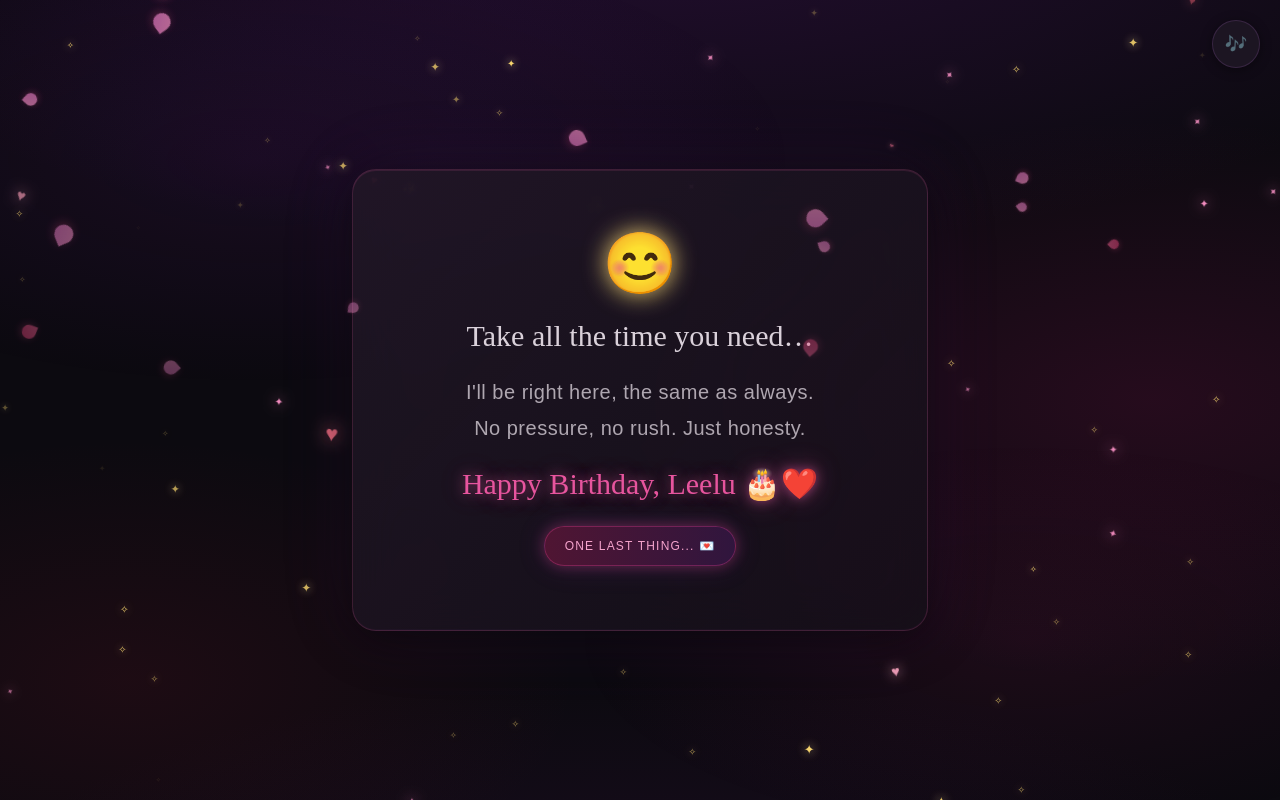
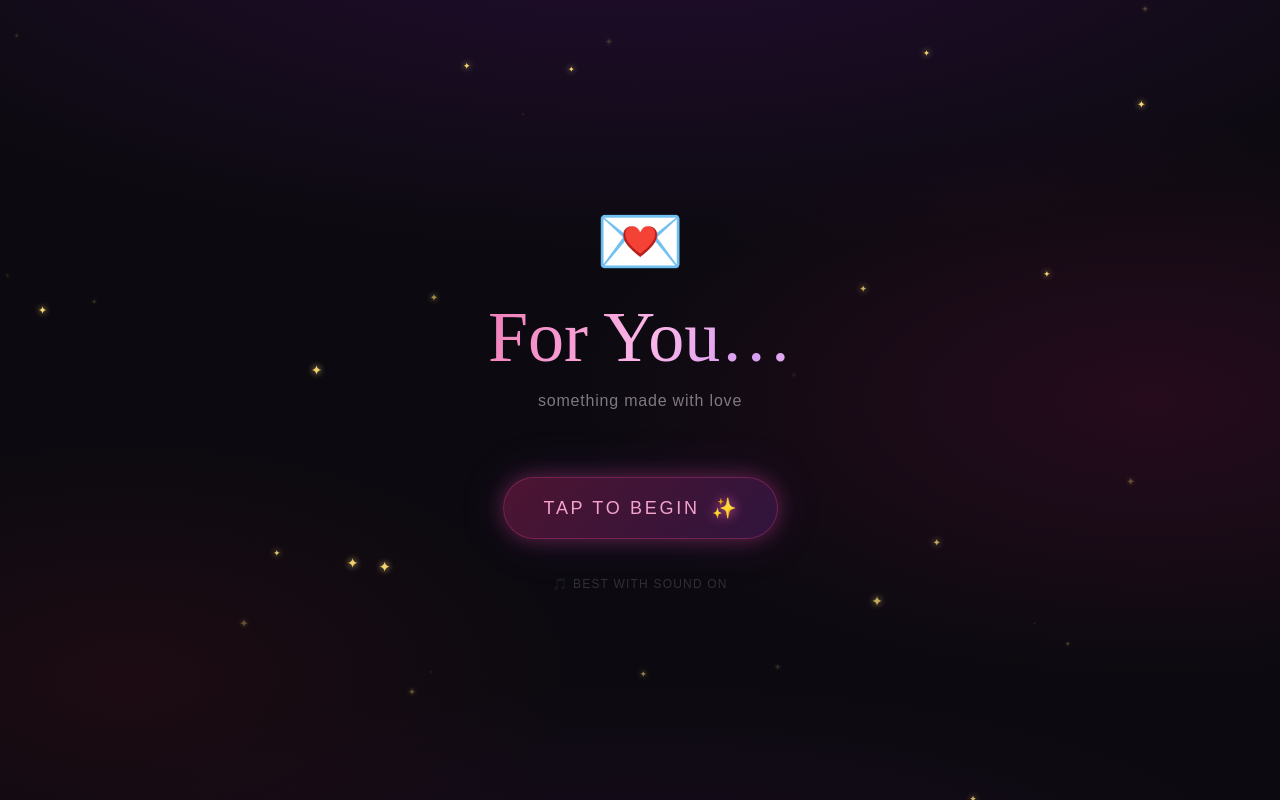
Before and after one commit to BoddigaSaikrishna/Birthday, a React (Vite) app: page / in a window 1280 px wide. Built offline with nearby package versions, Linux system fonts and the light colour scheme; the HTML template or start-up script is replaced by a standard one.

Commit message:
Restore app to final production state (enable splash screen and opening section)

```diff
--- a/src/pages/Index.tsx
+++ b/src/pages/Index.tsx
@@ -101,8 +101,8 @@ const EasterEggTooltip = ({ show }: { show: boolean }) => {
 
 // ── Main Component ───────────────────────────────────────
 const Index = () => {
-  const [showSplash, setShowSplash] = useState(false);
-  const [section, setSection] = useState<Section>("response");
+  const [showSplash, setShowSplash] = useState(true);
+  const [section, setSection] = useState<Section>("opening");
   const [typingDone, setTypingDone] = useState(false);
   const [showConfetti, setShowConfetti] = useState(false);
   const [response, setResponse] = useState<string | null>(null);
```
